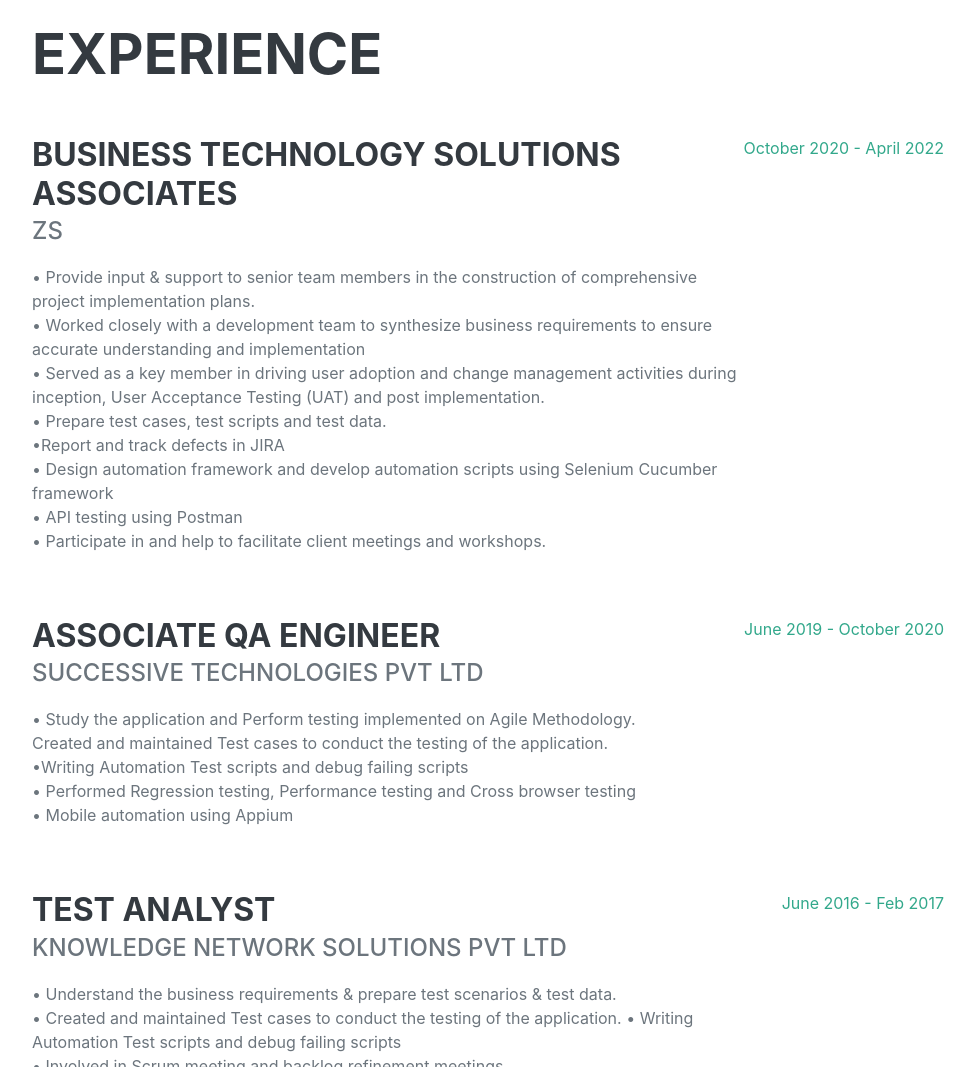
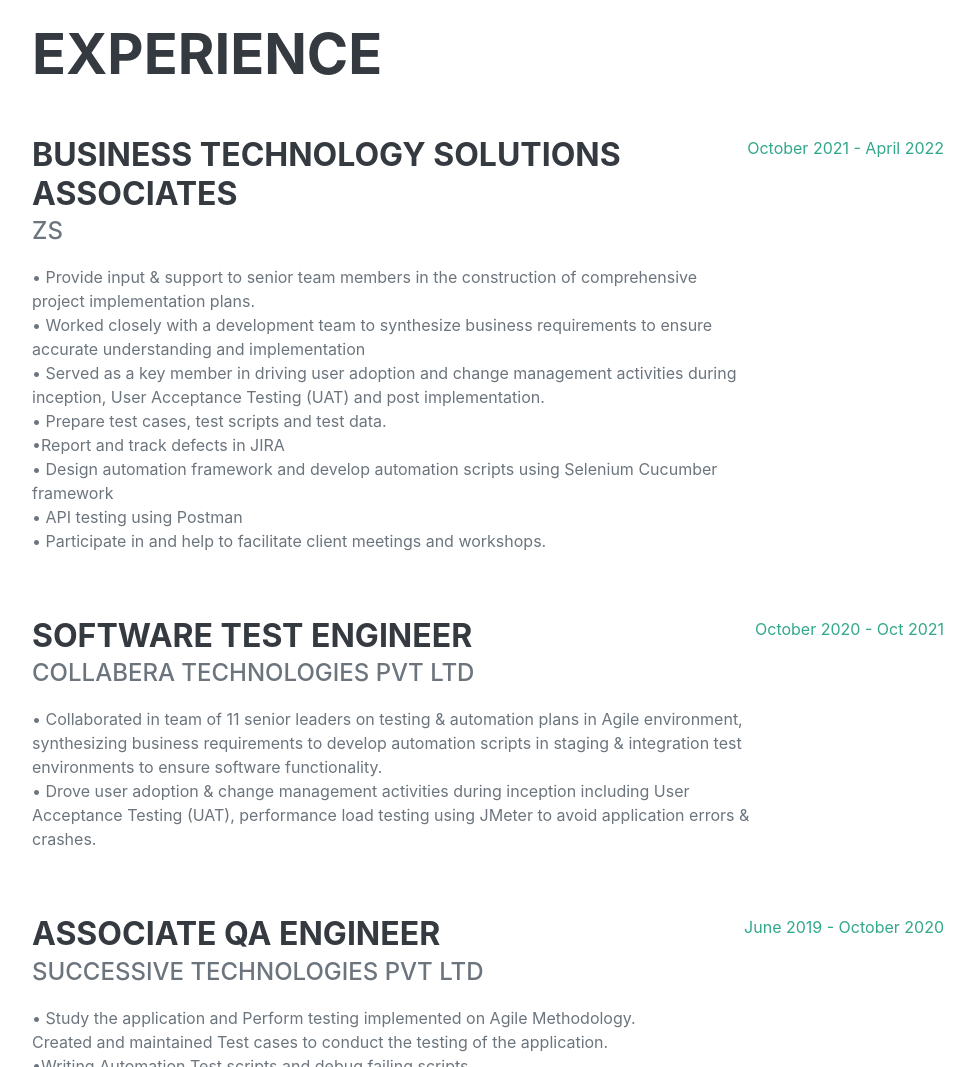
Before and after one commit to more-aishwarya/aishwaryaportfolio, a plain HTML site: page index.html in a window 1280 px wide. Shown: the part 860-1927 px from the top of the page, without its empty margins (288-1263 px from the left). Drawn offline with nearby package versions, Linux system fonts and the light colour scheme; a web font is replaced by a local one.

Commit message:
Update index.html

```diff
--- a/index.html
+++ b/index.html
@@ -78,7 +78,20 @@
 
 							</p>
                         </div>
-                        <div class="flex-shrink-0"><span class="text-primary">October 2020 - April 2022</span></div>
+                        <div class="flex-shrink-0"><span class="text-primary">October 2021 - April 2022</span></div>
+                    </div>
+                    <div class="d-flex flex-column flex-md-row justify-content-between mb-5">
+			          <div class="flex-grow-1">
+                            <h3 class="mb-0">Software Test Engineer</h3>
+                            <div class="subheading mb-3">Collabera technologies Pvt Ltd</div>
+                          <p>
+•	Collaborated in team of 11 senior leaders on testing & automation plans in Agile environment, synthesizing business requirements to develop automation scripts in staging & integration test environments to ensure software functionality.<br/>
+•	Drove user adoption & change management activities during inception including User Acceptance Testing (UAT), performance load testing using JMeter to avoid application errors & crashes.<br/>
+
+
+							</p>
+                        </div>
+                        <div class="flex-shrink-0"><span class="text-primary">October 2020 - Oct 2021</span></div>
                     </div>
                     <div class="d-flex flex-column flex-md-row justify-content-between mb-5">
                         <div class="flex-grow-1">
```
